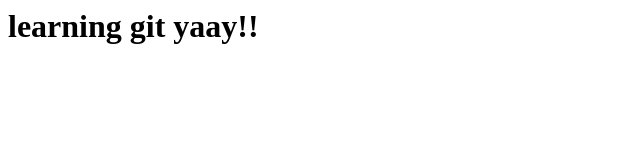
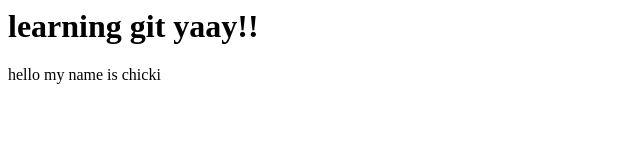
Before and after one commit to As00d/learn-git, a plain HTML site: page index.html in a window 1280 px wide. Shown: the whole page, without its empty margins (0-640 px from the left). Drawn offline with Linux system fonts and the light colour scheme.

Commit message:
added chicki

```diff
--- a/index.html
+++ b/index.html
@@ -1 +1,2 @@
 <h1>learning git yaay!!</h1>
+<p>hello my name is chicki</p>
```
